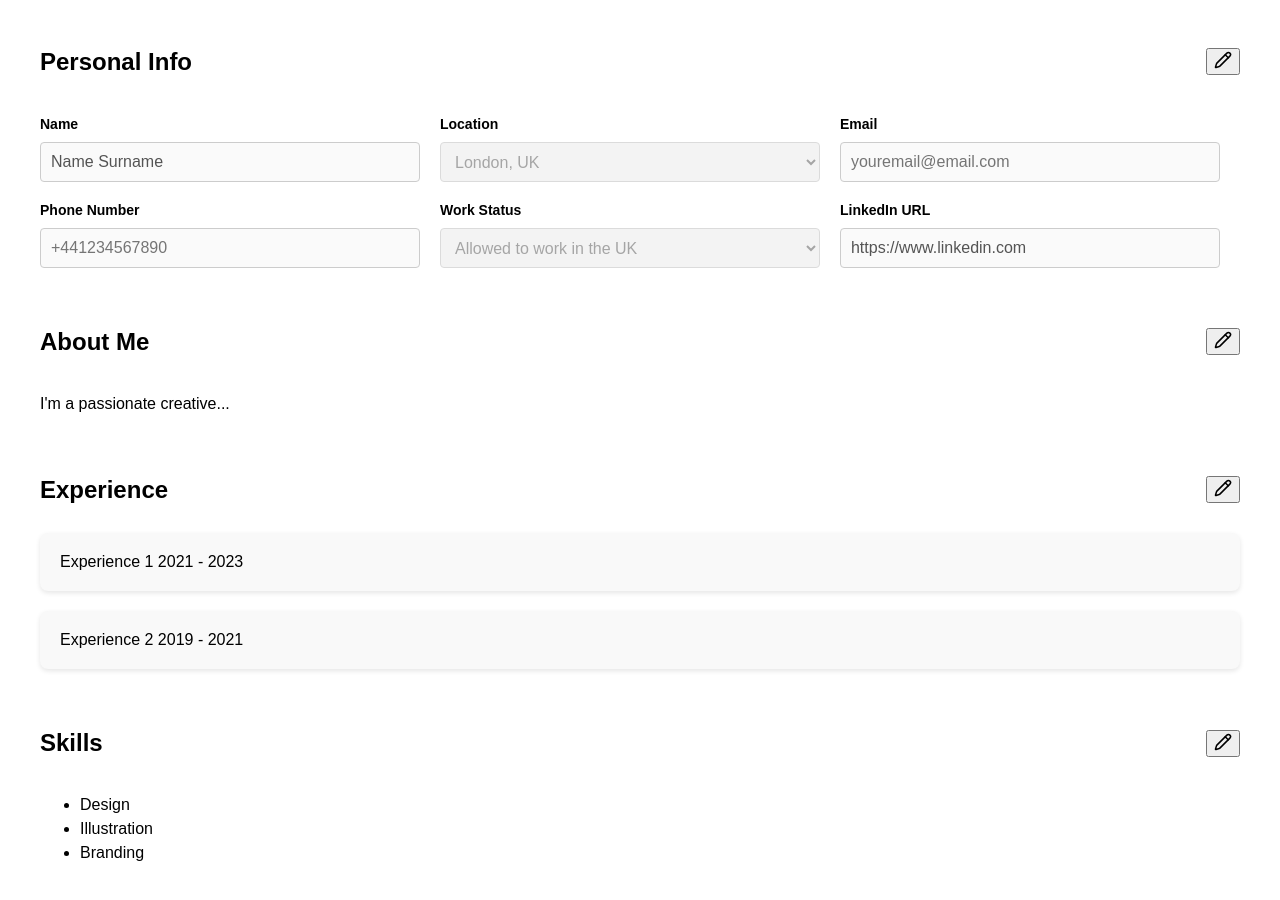
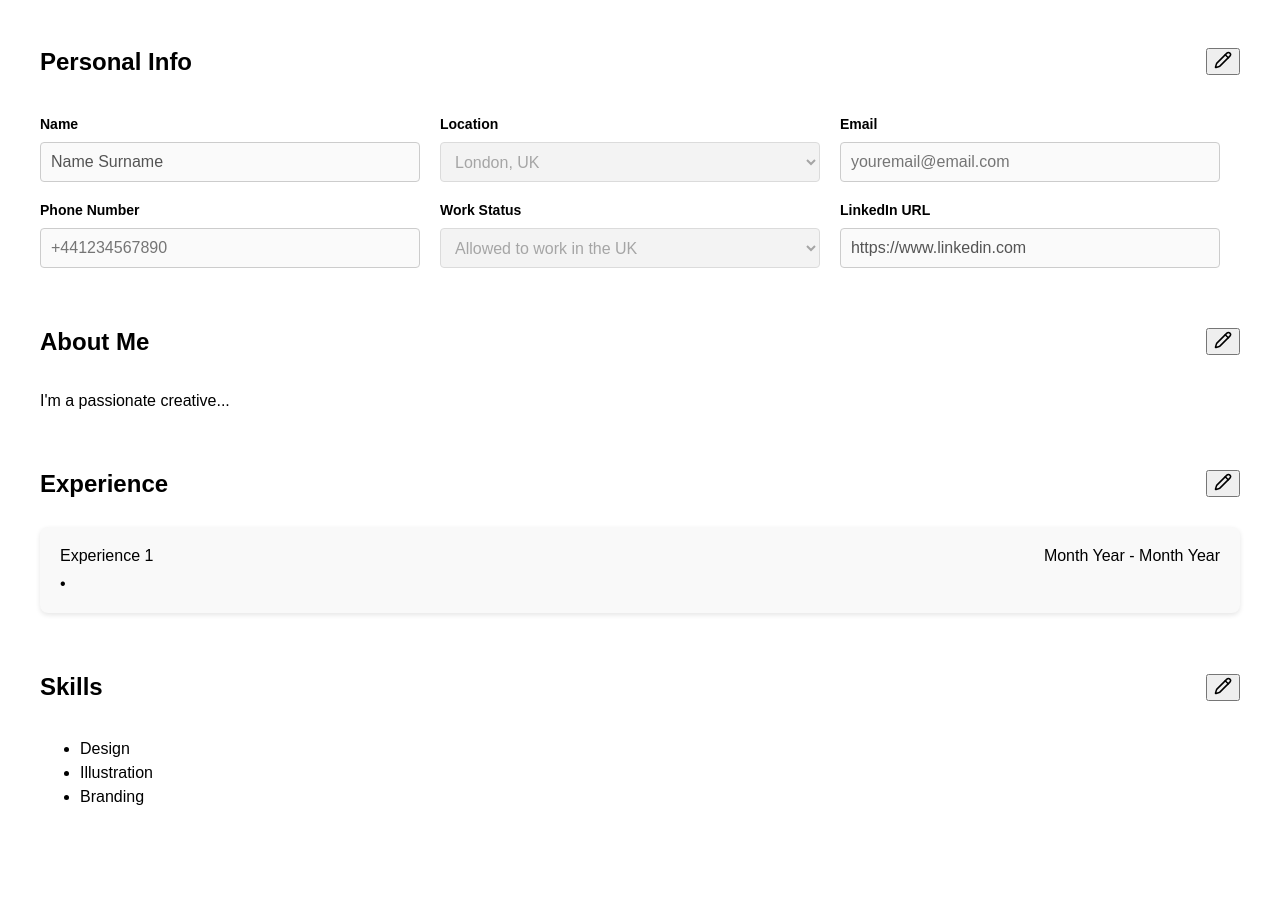
Before and after one commit to bekirkscu/linkedout, a React (Vite) app: page /dashboard in a window 1280 px wide. Shown: the top 900 px of the page. After the commit the page ends 877 px from the top, so only its background shows below. Built offline with nearby package versions, Linux system fonts and the light colour scheme.

Commit message:
Checkpoint: Working dashboard with personal info, about me, experience, and skills

```diff
--- /dev/null
+++ b/src/AboutMe.jsx
@@ -0,0 +1,27 @@
+// src/AboutMe.jsx
+import React from "react";
+import { EditSaveButton } from "./EditSaveButton";
+
+export function AboutMe({ aboutMe, setAboutMe, editingAbout, setEditingAbout }) {
+  return (
+    <section className="section">
+      <div className="section-header">
+        <h2>About Me</h2>
+        <EditSaveButton
+          editing={editingAbout}
+          onToggle={() => setEditingAbout((prev) => !prev)}
+        />
+      </div>
+      {editingAbout ? (
+        <textarea
+          className="aboutme-textarea"
+          value={aboutMe}
+          onChange={(e) => setAboutMe(e.target.value)}
+          rows={1}
+        />
+      ) : (
+        <p className="aboutme-text">{aboutMe}</p>
+      )}
+    </section>
+  );
+}
--- a/src/Dashboard.jsx
+++ b/src/Dashboard.jsx
@@ -1,34 +1,33 @@
+// src/Dashboard.jsx
 import React, { useState } from "react";
 import { EditSaveButton } from "./EditSaveButton";
 import ExperienceItem from "./ExperienceItem";
 import { PersonalInfo } from "./PersonalInfo";
 import { Skills } from "./Skills";
+import { AboutMe } from "./AboutMe";
 import "./Dashboard.css";
 
 export default function Dashboard() {
   const [aboutMe, setAboutMe] = useState("I'm a passionate creative...");
   const [editingAbout, setEditingAbout] = useState(false);
-  const [editingPersonal, setEditingPersonal] = useState(false);  // State for Personal Info edit
-  const [editingExperience, setEditingExperience] = useState(false); // Added state for Experience editing
+  const [editingPersonal, setEditingPersonal] = useState(false);
+  const [editingExperience, setEditingExperience] = useState(false);
 
   const [experience, setExperience] = useState([
     {
       id: 1,
-      jobTitle: "Experience 1 ",
-      date: "2021 - 2023",
-      bullets: ["Designed promotional materials", "Led branding projects"],
-    },
-    {
-      id: 2,
-      jobTitle: "Experience 2 ",
-      date: "2019 - 2021",
-      bullets: ["Commissioned artworks", "Collaborated with authors"],
+      jobTitle: "Experience 1",
+      startMonth: "January",
+      startYear: "2021",
+      endMonth: "December",
+      endYear: "2023",
+      bullets: "Designed promotional materials, Led branding projects",
     },
   ]);
 
   const [personalInfo, setPersonalInfo] = useState({
     name: "Name Surname",
-    location: "Lodon, UK",
+    location: "London, UK",
     workStatus: "Authorized to work",
     linkedinURL: "https://www.linkedin.com",
   });
@@ -40,8 +39,11 @@ export default function Dashboard() {
     const newExp = {
       id: newId,
       jobTitle: "New Role",
-      date: "Year - Year",
-      bullets: ["Bullet point 1"],
+      startMonth: "January",
+      startYear: "2021",
+      endMonth: "December",
+      endYear: "2023",
+      bullets: "Bullet point 1",
     };
     setExperience([...experience, newExp]);
   };
@@ -66,40 +68,25 @@ export default function Dashboard() {
 
   return (
     <div className="dashboard">
-      {/* Personal Info Section */}
       <PersonalInfo
         data={personalInfo}
         onUpdate={handlePersonalInfoUpdate}
-        editing={editingPersonal}  // Pass editing state for Personal Info
-        onToggle={() => setEditingPersonal((prev) => !prev)}  // Toggling edit mode for Personal Info
+        editing={editingPersonal}
+        onToggle={() => setEditingPersonal((prev) => !prev)}
       />
 
-      {/* About Me Section */}
-      <section className="section">
-        <div className="section-header">
-          <h2>About Me</h2>
-          <EditSaveButton
-            editing={editingAbout}
-            onToggle={() => setEditingAbout((prev) => !prev)}
-          />
-        </div>
-        {editingAbout ? (
-          <textarea
-            className="input"
-            value={aboutMe}
-            onChange={(e) => setAboutMe(e.target.value)}
-          />
-        ) : (
-          <p className="text">{aboutMe}</p>
-        )}
-      </section>
+      <AboutMe
+        aboutMe={aboutMe}
+        setAboutMe={setAboutMe}
+        editingAbout={editingAbout}
+        setEditingAbout={setEditingAbout}
+      />
 
-      {/* Experience Section */}
       <section className="section">
         <div className="section-header">
           <h2>Experience</h2>
           <EditSaveButton
-            editing={editingExperience}  // Use editingExperience here
+            editing={editingExperience}
             onToggle={() => setEditingExperience((prev) => !prev)}
           />
         </div>
@@ -108,7 +95,7 @@ export default function Dashboard() {
           <ExperienceItem
             key={item.id}
             data={item}
-            editing={editingExperience}  // Use editingExperience here
+            editing={editingExperience}
             onUpdate={(updatedItem) => handleUpdateExperience(item.id, updatedItem)}
             onDelete={() => handleDeleteExperience(item.id)}
           />
@@ -121,7 +108,6 @@ export default function Dashboard() {
         )}
       </section>
 
-      {/* Skills Section */}
       <Skills data={skills} onUpdate={handleSkillsUpdate} />
     </div>
   );
--- a/src/ExperienceItem.jsx
+++ b/src/ExperienceItem.jsx
@@ -1,63 +1,160 @@
-import React, { useState } from "react";
+import React, { useState, useEffect } from "react";
 
 export default function ExperienceItem({ data, editing, onUpdate, onDelete }) {
-  const [isExpanded, setIsExpanded] = useState(false);
-  const [localData, setLocalData] = useState(data);
+  const [localData, setLocalData] = useState({
+    ...data,
+    bullets: Array.isArray(data.bullets) ? data.bullets : [""], // Start with one empty bullet point
+  });
+
+  // Update the local state if props change
+  useEffect(() => {
+    if (data) {
+      setLocalData({
+        ...data,
+        bullets: Array.isArray(data.bullets) ? data.bullets : [""], // Ensure we start with at least one bullet point
+      });
+    }
+  }, [data]);
 
   const handleChange = (field, value) => {
     const updated = { ...localData, [field]: value };
     setLocalData(updated);
-    onUpdate(updated);
+    onUpdate(updated); // Optionally update the parent with the changes
   };
 
   const handleBulletChange = (index, value) => {
     const updatedBullets = [...localData.bullets];
-    updatedBullets[index] = value;
-    handleChange("bullets", updatedBullets);
+    updatedBullets[index] = value; // Update the specific bullet
+    handleChange("bullets", updatedBullets); // Update the bullets state
+  };
+
+  const handleKeyDown = (e, index) => {
+    if (e.key === "Enter") {
+      e.preventDefault(); // Prevent the default Enter behavior (new line)
+      const updatedBullets = [...localData.bullets];
+      updatedBullets.splice(index + 1, 0, ""); // Insert a new bullet point after the current one
+      handleChange("bullets", updatedBullets); // Update the bullets state
+    }
+  };
+
+  // Format the date range for display
+  const formatDateRange = () => {
+    if (localData.fromMonth && localData.fromYear && localData.uptoMonth && localData.uptoYear) {
+      return `${localData.fromMonth} ${localData.fromYear} - ${localData.uptoMonth} ${localData.uptoYear}`;
+    }
+    return "Month Year - Month Year"; // Default text when not selected
   };
 
   return (
     <div className="experience-item">
-      <div className="experience-header" onClick={() => setIsExpanded(!isExpanded)}>
+      <div className="experience-header" style={{ display: 'flex', alignItems: 'center' }}>
         {editing ? (
           <>
             <input
               className="input title-input"
-              value={localData.jobTitle}
+              value={localData.jobTitle || ""}
               onChange={(e) => handleChange("jobTitle", e.target.value)}
+              style={{ flex: 7 }} // Job title takes 70% of the space
             />
-            <input
-              className="input date-input"
-              value={localData.date}
-              onChange={(e) => handleChange("date", e.target.value)}
-            />
+            <div className="date-select" style={{ display: "flex", gap: "10px", flex: 3 }}>
+              <div style={{ flex: 1 }}>
+                <select
+                  value={localData.fromMonth || ""}
+                  onChange={(e) => handleChange("fromMonth", e.target.value)}
+                  className="input"
+                >
+                  <option value="" disabled>Month</option> {/* Placeholder for the Month dropdown */}
+                  {["January", "February", "March", "April", "May", "June", "July", "August", "September", "October", "November", "December"].map((month, index) => (
+                    <option key={index} value={month}>
+                      {month}
+                    </option>
+                  ))}
+                </select>
+              </div>
+              <div style={{ flex: 1 }}>
+                <select
+                  value={localData.fromYear || ""}
+                  onChange={(e) => handleChange("fromYear", e.target.value)}
+                  className="input"
+                >
+                  <option value="" disabled>Year</option> {/* Placeholder for the Year dropdown */}
+                  {Array.from({ length: 60 }, (_, i) => 2025 - i).map((year) => (
+                    <option key={year} value={year}>
+                      {year}
+                    </option>
+                  ))}
+                </select>
+              </div>
+            </div>
+            <span className="to-date">to</span>
+            <div className="date-select" style={{ display: "flex", gap: "10px", flex: 3 }}>
+              <div style={{ flex: 1 }}>
+                <select
+                  value={localData.uptoMonth || ""}
+                  onChange={(e) => handleChange("uptoMonth", e.target.value)}
+                  className="input"
+                >
+                  <option value="" disabled>Month</option> {/* Placeholder for the Month dropdown */}
+                  {["January", "February", "March", "April", "May", "June", "July", "August", "September", "October", "November", "December"].map((month, index) => (
+                    <option key={index} value={month}>
+                      {month}
+                    </option>
+                  ))}
+                </select>
+              </div>
+              <div style={{ flex: 1 }}>
+                <select
+                  value={localData.uptoYear || ""}
+                  onChange={(e) => handleChange("uptoYear", e.target.value)}
+                  className="input"
+                >
+                  <option value="" disabled>Year</option> {/* Placeholder for the Year dropdown */}
+                  {Array.from({ length: 60 }, (_, i) => 2025 - i).map((year) => (
+                    <option key={year} value={year}>
+                      {year}
+                    </option>
+                  ))}
+                </select>
+              </div>
+            </div>
           </>
         ) : (
           <>
             <span className="job-title">{localData.jobTitle}</span>
-            <span className="date">{localData.date}</span>
+            <span className="date">
+              {formatDateRange()} {/* Display the formatted date range */}
+            </span>
           </>
         )}
       </div>
-      {isExpanded && (
-        <ul className="bullets">
-          {localData.bullets.map((bullet, index) => (
-            <li key={index} className="bullet">
-              {editing ? (
-                <input
-                  className="input bullet-input"
-                  value={bullet}
-                  onChange={(e) => handleBulletChange(index, e.target.value)}
-                />
-              ) : (
-                bullet
-              )}
-            </li>
-          ))}
-        </ul>
-      )}
+
+      {/* Bullet Points - Always visible */}
+      <div className="experience-bullets">
+        {editing ? (
+          <>
+            <textarea
+              className="input bullet-input"
+              value={localData.bullets.map(bullet => `• ${bullet}`).join("\n")} // Ensure the bullets are shown correctly
+              onChange={(e) => handleChange("bullets", e.target.value.split("\n").map((item) => item.replace("• ", "").trim()))} // Split and clean up bullet points
+              onKeyDown={(e) => handleKeyDown(e, localData.bullets.length - 1)} // Handle Enter key to add a new bullet
+              placeholder="Enter bullet points"
+              rows={1} // Single line, will grow automatically
+              style={{ width: "100%", minHeight: "100px" }} // Adjust the box to grow
+            />
+          </>
+        ) : (
+          <div className="bullets">
+            {localData.bullets.map((bullet, index) => (
+              <div key={index} className="bullet-item">
+                <span>&#8226; {bullet}</span> {/* Literal bullet symbol */}
+              </div>
+            ))}
+          </div>
+        )}
+      </div>
+
       {editing && (
-        <button className="delete-experience" onClick={onDelete}>
+        <button className="delete-experience" onClick={() => onDelete(localData)}>
           Delete
         </button>
       )}
--- a/src/dashboard.css
+++ b/src/dashboard.css
@@ -162,20 +162,32 @@
     box-shadow: 0 2px 5px rgba(0, 0, 0, 0.1);
 }
 
-  .experience-item h3 {
-    font-size: 20px;
-    font-weight: bold;
-    margin-bottom: 10px;
+.experience-header {
+    display: flex;
+    justify-content: space-between;
+    align-items: center;
 }
 
-  .experience-item p {
+.experience-header input,
+.experience-header select {
     font-size: 16px;
-    line-height: 1.5;
+    padding: 10px;
+    margin: 0;
+    border-radius: 4px;
+    border: 1px solid #ccc;
 }
 
-  .experience-item .experience-date {
-    font-size: 14px;
-    color: #777;
+.experience-header .title-input {
+    flex: 7;
+}
+
+.experience-header .date-input {
+    flex: 3;
+}
+
+.experience-header .date-dropdown {
+    width: 100%;
+    margin-top: 5px;
 }
 
 .experience-item .experience-bullets {
@@ -188,7 +200,7 @@
     margin-left: 20px;
 }
 
-  .experience-item .delete-button {
+.experience-item .delete-experience {
     background-color: #dc3545;
     color: white;
     padding: 5px 10px;
@@ -198,7 +210,7 @@
     border-radius: 4px;
 }
 
-  .experience-item .delete-button:hover {
+.experience-item .delete-experience:hover {
     background-color: #c82333;
 }
 
@@ -226,9 +238,37 @@
     cursor: pointer;
     font-size: 16px;
     border-radius: 4px;
-  }git status
-
+}
 
 .skills .add-skill-button:hover {
     background-color: #218838;
 }
+
+/* About Me Section Styles */
+.aboutme-textarea {
+    width: 100%;
+    padding: 10px;
+    font-size: 16px;
+    line-height: 1.5;
+    border: 1px solid #ccc;
+    border-radius: 4px;
+    margin-top: 10px;
+    resize: none;
+    overflow: hidden;
+    transition: height 0.2s ease;
+    font-family: 'Arial', sans-serif; /* Set the font to Arial */
+}
+
+.aboutme-textarea:focus {
+    outline: none;
+    border-color: #007bff;
+}
+
+.textarea-wrapper {
+    position: relative;
+}
+
+.textarea-wrapper textarea {
+    height: auto;
+    min-height: 100px;
+}
```
Also changed, not shown: src/PersonalInfo.jsx (+0 -10 lines). Lines whose indentation alone changed are shown as unchanged.
